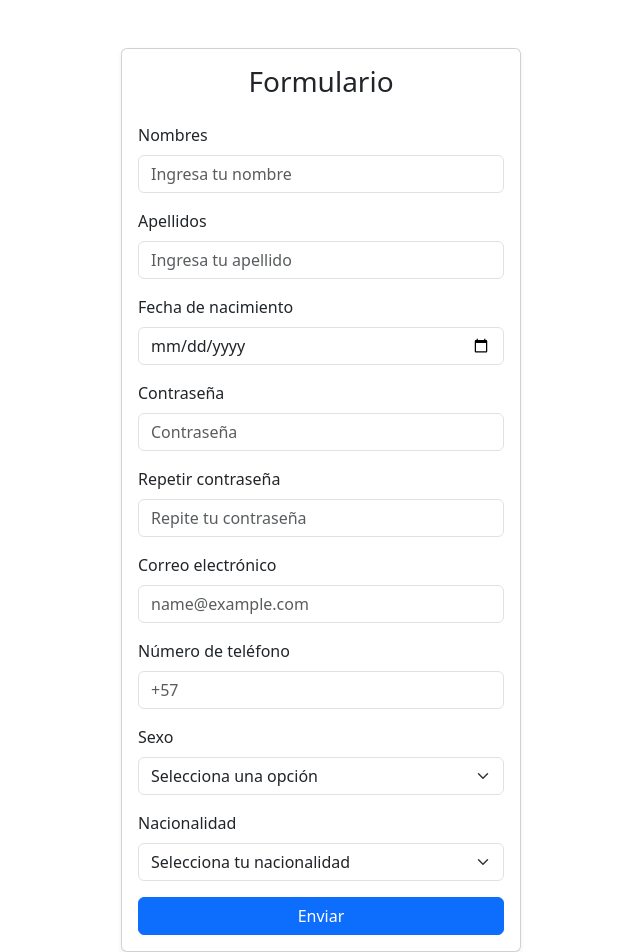
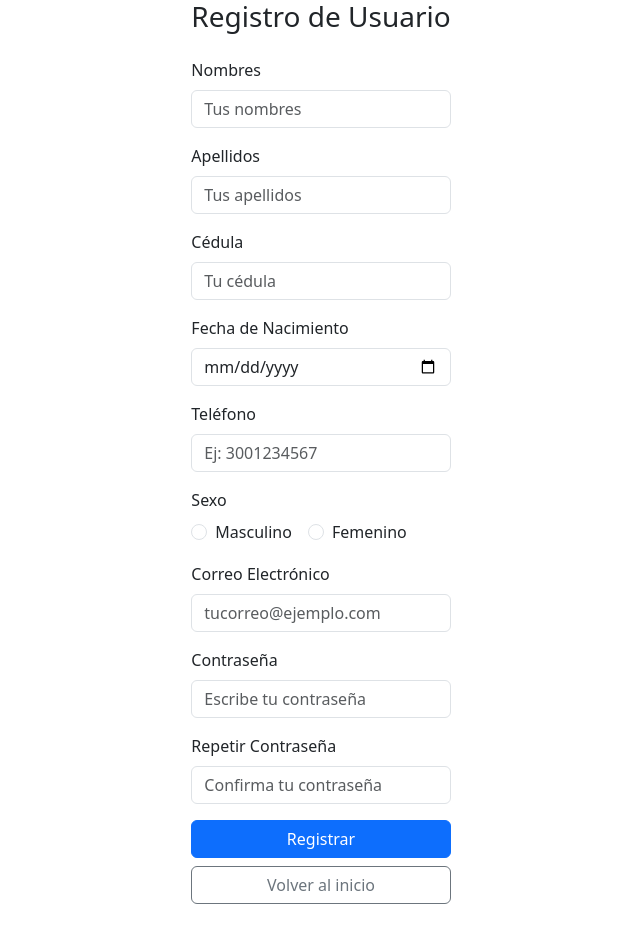
Before and after one commit to julianromero-dev/Login-React, a React (Create React App) app: page /register in a window 1280 px wide. Shown: the top 952 px of the page, without its empty margins (319-959 px from the left). After the commit the page ends 904 px from the top, so only its background shows below. Built offline with nearby package versions, Linux system fonts and the light colour scheme.

Commit message:
registro-funcionando

```diff
--- a/src/firebase.js
+++ b/src/firebase.js
@@ -1,5 +1,6 @@
 import { initializeApp } from "firebase/app";
-import {getAuth, GoogleAuthProvider } from "firebase/auth";
+import {getAuth, GoogleAuthProvider, signOut } from "firebase/auth";
+import { getFirestore } from "firebase/firestore";
 
 const firebaseConfig = {
   apiKey: "AIzaSyBROyEu2xjKuLjiQ_o47w8mzDsN2hm-FzQ",
@@ -16,5 +17,7 @@ const app = initializeApp(firebaseConfig);
 //exportar auth y provider de Google
 const auth = getAuth(app);
 const googleProvider = new GoogleAuthProvider();
+//firebase
+const db = getFirestore(app);
 
-export { auth, googleProvider };
+export { auth, googleProvider, db, signOut };
--- a/src/pages/DashboardPage/DashboardPage.js
+++ b/src/pages/DashboardPage/DashboardPage.js
@@ -63,10 +63,8 @@ function DashboardPage() {
         </div>
       </nav>
 
-      <div className="container mt-5 text-center">
-        <h1>Bienvenido a mi página</h1>
 
-        <div id="carouselExampleCaptions" className="carousel slide" style={{maxWidth: 800, margin: 'auto'}}>
+        <div id="carouselExampleCaptions" className="carousel slide" style={{maxWidth: 900, margin: 'auto'}}>
           <div className="carousel-indicators">
             <button type="button" data-bs-target="#carouselExampleCaptions" data-bs-slide-to="0" className="active" aria-current="true" aria-label="Slide 1"></button>
             <button type="button" data-bs-target="#carouselExampleCaptions" data-bs-slide-to="1" aria-label="Slide 2"></button>
@@ -105,7 +103,6 @@ function DashboardPage() {
           </button>
         </div>
       </div>
-    </div>
 
   );
 }
--- a/src/pages/RegisterPage/RegisterPage.js
+++ b/src/pages/RegisterPage/RegisterPage.js
@@ -1,68 +1,148 @@
-import React from 'react';
-import 'bootstrap/dist/css/bootstrap.min.css';
+import { useState } from 'react';
+import Swal from 'sweetalert2';
+import { createUserWithEmailAndPassword } from 'firebase/auth';
+import { auth } from '../../firebase';
+import { db } from '../../firebase';
+import { doc, setDoc } from 'firebase/firestore';
 
-const Formulario = () => {
+
+function RegisterPage() {
+  const [formData, setFormData] = useState({
+    cedula: '',
+    nombres: '',
+    apellidos: '',
+    fechaNacimiento: '',
+    sexo: '',
+    telefono: '',
+    email: '',
+    password: '',
+    confirmPassword: ''
+  });
+
+  const handleChange = (e) => {
+    const { name, value } = e.target;
+    setFormData(prev => ({ ...prev, [name]: value }));
+  };
+
+  const handleSubmit = async (e) => {
+    e.preventDefault();
+
+    // Validaciones
+    for (const key in formData) {
+      if (formData[key] === '') {
+        Swal.fire("Campos incompletos", "Por favor llena todos los campos.", "warning");
+        return;
+      }
+    }
+
+    const emailRegex = /^[^\s@]+@[^\s@]+\.[^\s@]+$/;
+    if (!emailRegex.test(formData.email)) {
+      Swal.fire("Correo inválido", "Escribe un correo válido.", "error");
+      return;
+    }
+
+    if (formData.password !== formData.confirmPassword) {
+      Swal.fire("Contraseña", "Las contraseñas no coinciden.", "error");
+      return;
+    }
+
+    try {
+      const userCredential = await createUserWithEmailAndPassword(auth, formData.email, formData.password);
+      const user = userCredential.user;
+
+      // Guardar datos adicionales en Firestore
+      await setDoc(doc(db, 'usuarios', user.uid), {
+        cedula: formData.cedula,
+        nombres: formData.nombres,
+        apellidos: formData.apellidos,
+        fechaNacimiento: formData.fechaNacimiento,
+        sexo: formData.sexo,
+        telefono: formData.telefono,
+        email: formData.email,
+        estado: 'pendiente'  // campo para activar o desactivar luego
+      });
+
+      Swal.fire("¡Registro exitoso!", "Usuario registrado correctamente.", "success").then(() => {
+        window.location.href = "/";
+      });
+    } catch (error) {
+      if (error.code === 'auth/email-already-in-use') {
+        Swal.fire("Error", "Este correo ya está registrado.", "error");
+      } else {
+        console.error(error);
+        Swal.fire("Error", "No se pudo registrar el usuario.", "error");
+      }
+    }
+  };
+
   return (
-    <div className="bg-lightfire min-vh-100 d-flex justify-content-center align-items-center py-5">
-      <div className="card shadow-sm" style={{ maxWidth: '400px', width: '100%' }}>
-        <div className="card-body">
-          <h3 className="card-title text-center mb-4">Formulario</h3>
-          <form>
+    <div className="d-flex justify-content-center align-items-center min-vh-100 bg-gradient">
+      <div className="form-card">
+        <h3 className="mb-4 text-center">Registro de Usuario</h3>
+        <form onSubmit={handleSubmit}>
+
           <div className="mb-3">
-              <label htmlFor="nombres" className="form-label">Nombres</label>
-              <input type="text" className="form-control" id="nombres" placeholder="Ingresa tu nombre" />
+            <label className="form-label">Nombres</label>
+            <input type="text" className="form-control" name="nombres" value={formData.nombres} onChange={handleChange} placeholder="Tus nombres" />
           </div>
+
           <div className="mb-3">
-              <label htmlFor="apellidos" className="form-label">Apellidos</label>
-              <input type="text" className="form-control" id="apellidos" placeholder="Ingresa tu apellido" />
+            <label className="form-label">Apellidos</label>
+            <input type="text" className="form-control" name="apellidos" value={formData.apellidos} onChange={handleChange} placeholder="Tus apellidos" />
           </div>
+
           <div className="mb-3">
-              <label htmlFor="fecha_nacimiento" className="form-label">Fecha de nacimiento</label>
-              <input type="date" className="form-control" id="fecha_nacimiento" />
+            <label className="form-label">Cédula</label>
+            <input type="text" className="form-control" name="cedula" value={formData.cedula} onChange={handleChange} placeholder="Tu cédula" />
           </div>
+
           <div className="mb-3">
-              <label htmlFor="inputPassword" className="form-label">Contraseña</label>
-              <input type="password" className="form-control" id="inputPassword" placeholder="Contraseña" required />
+            <label className="form-label">Fecha de Nacimiento</label>
+            <input type="date" className="form-control" name="fechaNacimiento" value={formData.fechaNacimiento} onChange={handleChange} />
           </div>
+
           <div className="mb-3">
-              <label htmlFor="confirmPassword" className="form-label">Repetir contraseña</label>
-              <input type="password" className="form-control" id="confirmPassword" placeholder="Repite tu contraseña" />
+            <label className="form-label">Teléfono</label>
+            <input type="tel" className="form-control" name="telefono" value={formData.telefono} onChange={handleChange} placeholder="Ej: 3001234567" />
           </div>
+
           <div className="mb-3">
-              <label htmlFor="email" className="form-label">Correo electrónico</label>
-              <input type="email" className="form-control" id="email" placeholder="name@example.com" />
+            <label className="form-label">Sexo</label>
+            <div className="d-flex gap-3">
+              <div className="form-check">
+                <input className="form-check-input" type="radio" name="sexo" value="Masculino" checked={formData.sexo === 'Masculino'} onChange={handleChange} />
+                <label className="form-check-label">Masculino</label>
               </div>
+              <div className="form-check">
+                <input className="form-check-input" type="radio" name="sexo" value="Femenino" checked={formData.sexo === 'Femenino'} onChange={handleChange} />
+                <label className="form-check-label">Femenino</label>
+              </div>
+            </div>
+          </div>
+
           <div className="mb-3">
-              <label htmlFor="telefono" className="form-label">Número de teléfono</label>
-              <input type="tel" className="form-control" id="telefono" placeholder="+57" />
+            <label className="form-label">Correo Electrónico</label>
+            <input type="email" className="form-control" name="email" value={formData.email} onChange={handleChange} placeholder="tucorreo@ejemplo.com" />
           </div>
+
           <div className="mb-3">
-              <label htmlFor="sexo" className="form-label">Sexo</label>
-              <select className="form-select" id="sexo">
-                <option defaultValue>Selecciona una opción</option>
-                <option value="masculino">Masculino</option>
-                <option value="femenino">Femenino</option>
-                <option value="otro">Prefiero no decirlo</option>
-              </select>
+            <label className="form-label">Contraseña</label>
+            <input type="password" className="form-control" name="password" value={formData.password} onChange={handleChange} placeholder="Escribe tu contraseña" />
           </div>
+
           <div className="mb-3">
-              <label htmlFor="nacionalidad" className="form-label">Nacionalidad</label>
-              <select className="form-select" id="nacionalidad">
-                <option defaultValue>Selecciona tu nacionalidad</option>
-                <option value="colombia">Colombia</option>
-                <option value="argentina">Argentina</option>
-                <option value="brasil">Brasil</option>
-                <option value="usa">Estados Unidos</option>
-                <option value="canada">Canadá</option>
-                <option value="mexico">México</option>
-              </select>
+            <label className="form-label">Repetir Contraseña</label>
+            <input type="password" className="form-control" name="confirmPassword" value={formData.confirmPassword} onChange={handleChange} placeholder="Confirma tu contraseña" />
           </div>
-            <button type="submit" className="btn btn-primary w-100">Enviar</button>
+
+          <div className="d-grid gap-2">
+            <button type="submit" className="btn btn-primary">Registrar</button>
+            <a href="/" className="btn btn-outline-secondary">Volver al inicio</a>
+          </div>
         </form>
       </div>
     </div>
-    </div>
   );
-};
+}
 
-export default Formulario;
+export default RegisterPage;
```
Also changed, not shown: src/pages/RegisterPage/RegisterPage.css (added). Lines whose indentation alone changed are shown as unchanged.
